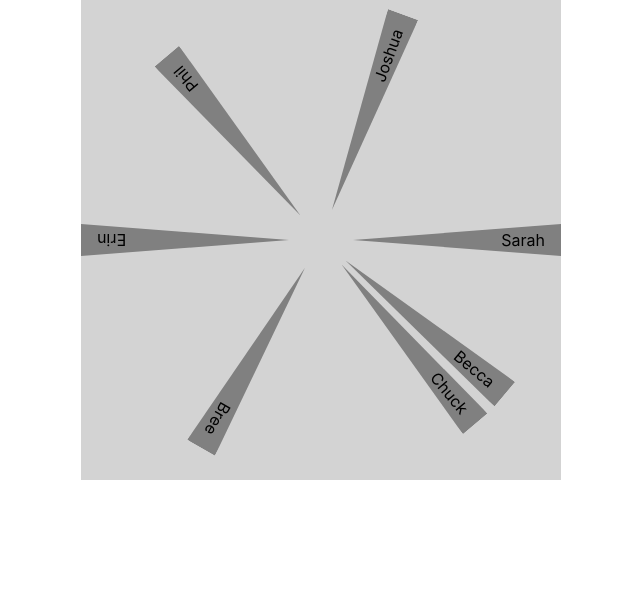
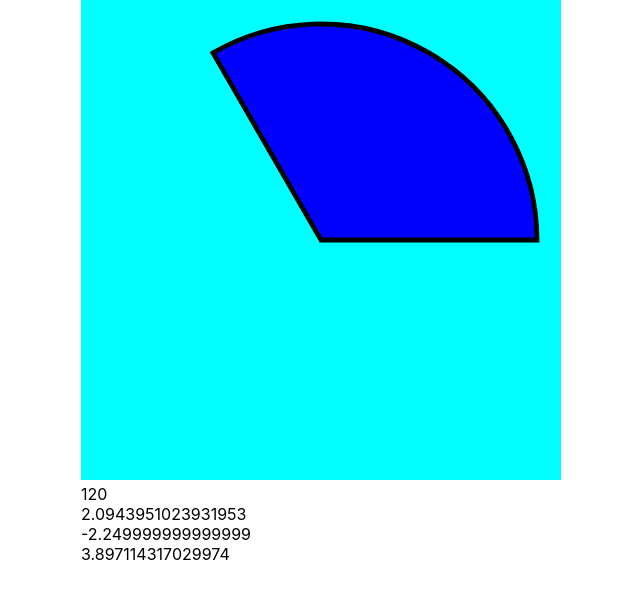
Before and after one commit to z-eric/EZ_Wheel, a React (Create React App) app in the folder spinner-wheel/: page / in a window 1280 px wide. Shown: the top 598 px of the page, without its empty margins (319-959 px from the left). Built offline with nearby package versions, Linux system fonts and the light colour scheme.

Commit message:
wip 2 - polar coordinate based svg (div method commented out)

```diff
--- a/spinner-wheel/src/components/Wedge.tsx
+++ b/spinner-wheel/src/components/Wedge.tsx
@@ -3,6 +3,7 @@ import React from 'react';
 interface WedgeProps {
   label: string,
   angle?: number,
+  size: number,
 }
 
 const Wedge = ({...props}: WedgeProps) => {
@@ -11,25 +12,20 @@ const Wedge = ({...props}: WedgeProps) => {
     <div
       style={{
         backgroundColor: 'gray',
-        width: 'calc(50% - 2rem)',
-        height: '2rem',
+        width: '50%',
+        // width: 'calc(50% - 2rem)',
+        height: `${props.size}%`,
         boxSizing: 'border-box',
-        transform: `rotate(${props.angle}deg) translateX(2rem)`,
+        transform: `rotate(${props.angle}deg)`,
+        // transform: `rotate(${props.angle}deg) translateX(2rem)`,
         transformOrigin: 'left',
         position: 'absolute',
-
-        top: 'calc(50% - 1rem)',
+        border: '1rem solid black',
+        top: `calc(50% - ${props.size / 2}%)`,
         left: '50%',
         textAlign: 'right',
         alignContent: 'center',
         paddingRight: '1rem',
-        // writingMode: 'vertical-rl',
-        // textOrientation: 'upright',
-        // width: '0',
-        // height: '0',
-        // borderBottom: '25px solid transparent',
-        // borderRight: '10rem solid #555',
-        // borderTop: '25px solid transparent',
         clipPath: 'polygon(100% 0, 100% 100%, 0 50%)',
       }}>
       {props.label}
--- a/spinner-wheel/src/components/Wheel.tsx
+++ b/spinner-wheel/src/components/Wheel.tsx
@@ -5,40 +5,61 @@ const wheelData = [
   {
     name: 'Sarah',
     angle: 0,
+    value: 1,
   },
   {
     name: 'Becca',
     angle: 40,
+    value: 1,
   },
   {
     name: 'Chuck',
     angle: 50,
+    value: 1,
   },
   {
     name: 'Erin',
     angle: 180,
+    value: 1,
   },
   {
     name: 'Bree',
     angle: 120,
+    value: 1,
   },
   {
     name: 'Phil',
     angle: 230,
+    value: 1,
   },
   {
     name: 'Joshua',
     angle: 290,
+    value: 1,
   },
 ];
 
-const wedges = wheelData.map((wheelDatum) => {
+
+const wedges = wheelData.map((wheelDatum, i) => {
+
   return (
-    <Wedge label={wheelDatum.name} angle={wheelDatum.angle} />
+    <Wedge
+      label={wheelDatum.name}
+      angle={i * (360 / wheelData.length)}
+      size={Math.tan(Math.PI / wheelData.length) * 100 }
+    />
   );
 });
 
 const Wheel = () => {
+
+  // x = r * cos(θ)
+  // y = r * sin(θ)
+  var numWedge = 3;
+  var degrees = 360 / numWedge;
+  var radians = degrees * Math.PI / 180;
+  var wedgeX = 4.5 * Math.cos(radians);
+  var wedgeY = 4.5 * Math.sin(radians);
 
   return (
     <div
@@ -49,8 +70,22 @@ const Wheel = () => {
         height: '30rem',
         // clipPath: 'circle(50%)',
       }}>
-      {wedges}
-    </div>
+      {/* {wedges} */}
+
+      <svg width='100%' height='100%' viewBox='0 0 10 10'
+        style={{ backgroundColor: 'cyan' }}
+      >
+        <path
+          d={`M 5 5
+            l 4.5 0
+            a 4.5 4.5 0 0 0 ${wedgeX - 4.5} ${-wedgeY}
+            Z`}
+          fill='blue' stroke='black' strokeWidth={'0.1'}
+        />
+      </svg>
+
+      {degrees}<br/>{radians}<br/>{wedgeX}<br/>{wedgeY}
+      </div>
   );
 };
 
```
